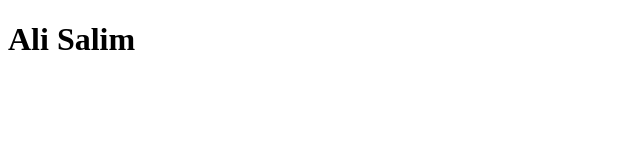
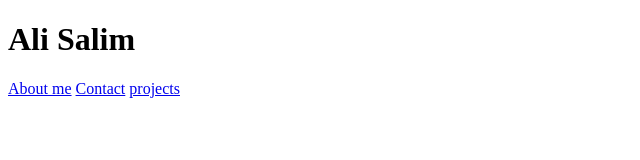
Before and after one commit to ali-salim21/personal-portfolio, a plain HTML site: page contact.html in a window 1280 px wide. Shown: the whole page, without its empty margins (0-640 px from the left). Drawn offline with Linux system fonts and the light colour scheme.

Commit message:
Add navigation to both html files

```diff
--- a/contact.html
+++ b/contact.html
@@ -9,7 +9,9 @@
         <header>
             <h1>Ali Salim</h1>
             <nav>
-
+                <a href="./index.html">About me</a>
+                <a href="./contact.html">Contact</a>
+                <a href="./index.html #projects">projects</a>
             </nav>
         </header>
         <main>
```
Also changed, not shown: index.html (+4 -2 lines).
